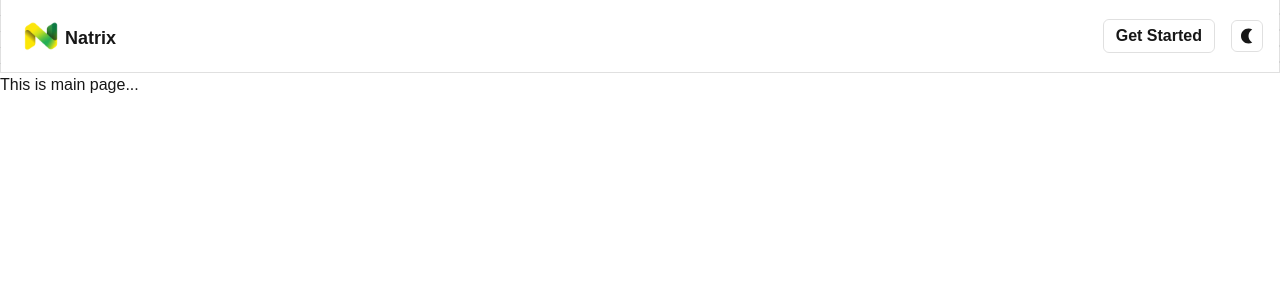
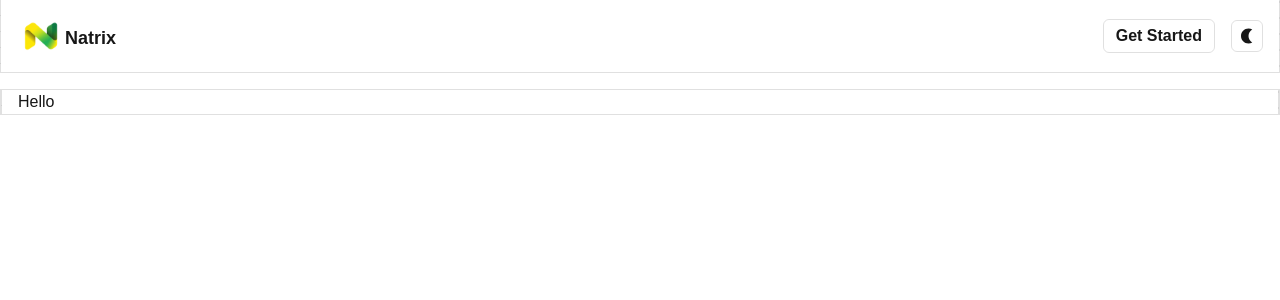
Before and after one commit to Nafiz-Al-Turabi/natrix-ui, a Next.js app: page / in a window 1280 px wide. Shown: the top 300 px of the page. Built offline with nearby package versions, Linux system fonts and the light colour scheme.

Commit message:
Add HeroSection component and update MainPage to include it

```diff
--- a/app/(User)/page.tsx
+++ b/app/(User)/page.tsx
@@ -1,9 +1,10 @@
+import HeroSection from '@/components/Pages/Home/HeroSection'
 import React from 'react'
 
 export default function MainPage() {
   return (
     <div>
-      This is main page...
+      <HeroSection/>
     </div>
   )
 }
--- a/components/Layouts/Container.tsx
+++ b/components/Layouts/Container.tsx
@@ -5,7 +5,7 @@ export default function Container({ children }: { children: React.ReactNode }) {
 
       <main className="w-full bg-background px-4">{children}</main>
 
-      <div className="border-l border-(--border) bg-[repeating-linear-gradient(45deg,var(--pattern)_0,var(--pattern)_1px,transparent_0,transparent_12px)] bg-size-[16px_16px]" />
+      <div className="border-l border-(--border) bg-[repeating-linear-gradient(135deg,var(--pattern)_0,var(--pattern)_1px,transparent_0,transparent_12px)] bg-size-[16px_16px]" />
     </div>
   );
 }
--- /dev/null
+++ b/components/Pages/Home/HeroSection.tsx
@@ -0,0 +1,10 @@
+import Container from "@/components/Layouts/Container";
+import React from "react";
+
+export default function HeroSection() {
+  return (
+    <div className="my-4 border border-(--border)">
+      <Container>Hello</Container>
+    </div>
+  );
+}
```
